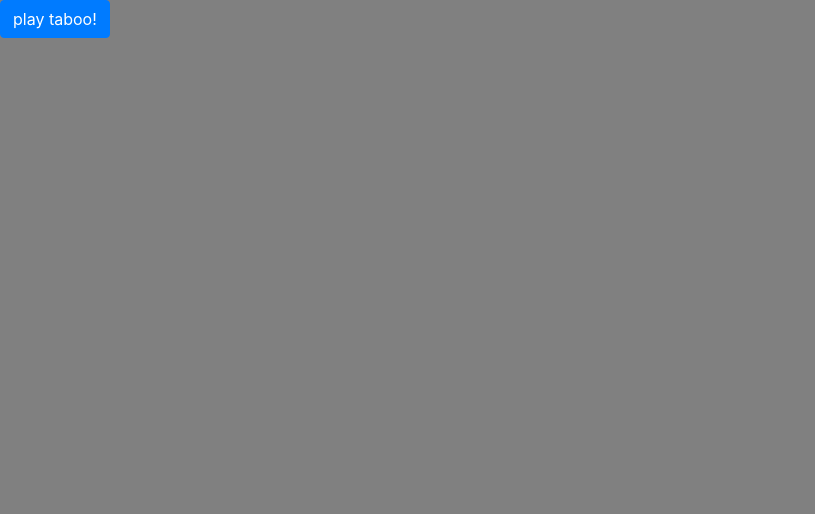
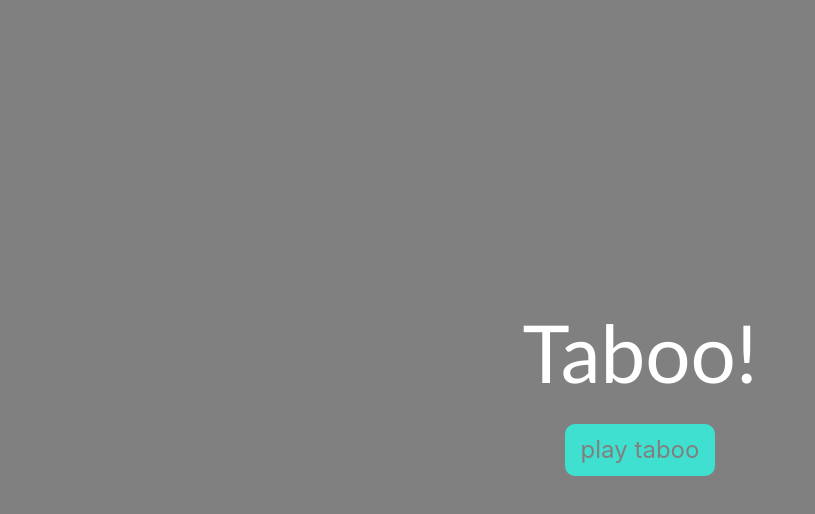
Before and after one commit to mchlp/taboo, a React (Create React App) app: page / in a window 1280 px wide. Shown: the top 514 px of the page, without its empty margins (0-815 px from the left). Built offline with nearby package versions, Linux system fonts and the light colour scheme.

Commit message:
styled main menu

```diff
--- a/src/Components/AddTeam.js
+++ b/src/Components/AddTeam.js
@@ -15,7 +15,7 @@ const teamNamesRendered = []; //rendered name button components
 //default settings
 const defaultTime = 45;
 const defaultPenalty = 0;
-const defaultCapPoints = 1000;
+const defaultCapPoints = 25;
 
 const settings = { time: defaultTime, penalty: defaultPenalty, capPoints: defaultCapPoints };
 
--- /dev/null
+++ b/src/Components/MainMenu.css
@@ -0,0 +1,15 @@
+#mainmenu {
+    margin-top: 38vh;
+}
+
+#taboo-title {
+    color: white;
+    font-size: 5rem;
+}
+
+#play-button {
+    font-size: 1.5rem;
+    padding: .5rem 1rem;
+    display: block;
+    margin: 1.5rem auto;
+}
--- a/src/Components/MainMenu.js
+++ b/src/Components/MainMenu.js
@@ -1,18 +1,21 @@
 import React, {Component} from 'react';
-import {Button} from 'react-bootstrap';
+import { Container, Button } from 'react-bootstrap';
 import {Link} from 'react-router-dom';
+import './Container.css';
+import './MainMenu.css';
 
 class MainMenu extends Component{
     render(){
         return(
             <body>
-                <Link to="/teams">
-                    <Button >
-
-                    play taboo!
-
-                    </Button>
-                </Link>
+                <Container id="mainmenu">
+                    <h1 id='taboo-title'>Taboo!</h1>
+                    <Link to="/teams">
+                        <Button className="turquoise-button" id="play-button">
+                            play taboo
+                        </Button>
+                    </Link>
+                </Container>
             </body>
         );
     }
--- a/src/Components/Scoreboard.css
+++ b/src/Components/Scoreboard.css
@@ -33,12 +33,6 @@
     font-weight: bold;
 }
 
-
-
-
-
-
-
 #ready-button {
     display: block;
     text-align: center;
```
